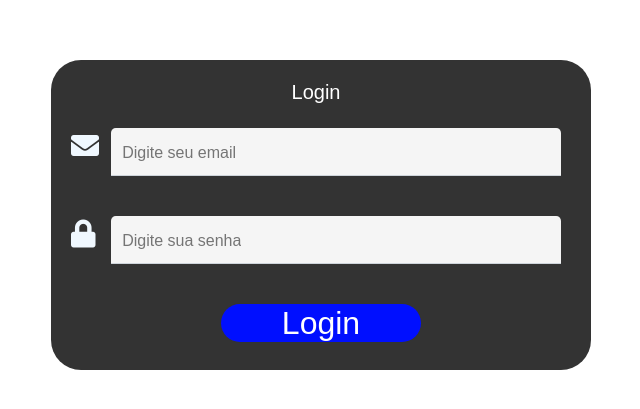
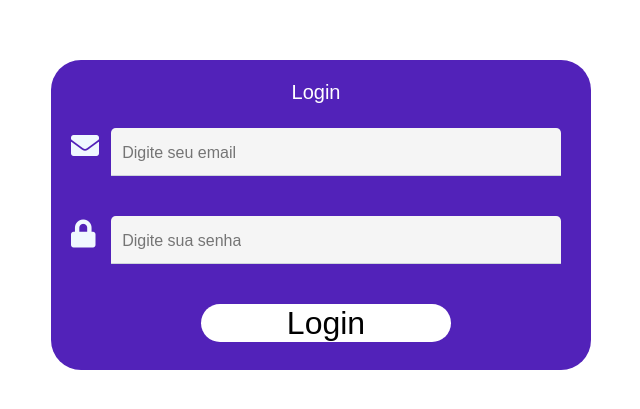
Before and after one commit to greisonsantos/transseis-integration-front, a React (Create React App) app: page / in a window 1280 px wide. Shown: the part 185-594 px from the top of the page, without its empty margins (319-959 px from the left). Built offline with nearby package versions, Linux system fonts and the light colour scheme.

Commit message:
change color login

```diff
--- a/src/pages/login/index.js
+++ b/src/pages/login/index.js
@@ -12,7 +12,7 @@ const Login = () => {
       <MDBContainer>
         <MDBRow style={{ width: '100%', display: 'flex', justifyContent: 'center' }}>
           <MDBCol md="6" style={{
-            backgroundColor: 'rgba(0, 0, 0, 0.8)', borderRadius: 30, padding: 20, paddingRight: 30
+            backgroundColor: '#5222B9', borderRadius: 30, padding: 20, paddingRight: 30
           }}>
             <form >
               <p style={{ color: '#fff' }} className="h5 text-center mb-4 title">Login</p>
@@ -43,9 +43,9 @@ const Login = () => {
                 </div>
 
               </div>
-              <div style={{ marginLeft: 150, borderRadius: 20, backgroundColor: '#000fff', width: 200 }} className="text-center">
+              <div style={{ marginLeft: 130, borderRadius: 20, backgroundColor: '#fff', width: 250 }} className="text-center">
                 <Link to="/home">
-                  <h2 style={{ color: '#fff' }} >Login</h2>
+                  <h2 style={{ color: '#000' }} >Login</h2>
                 </Link>
               </div>
 
```
